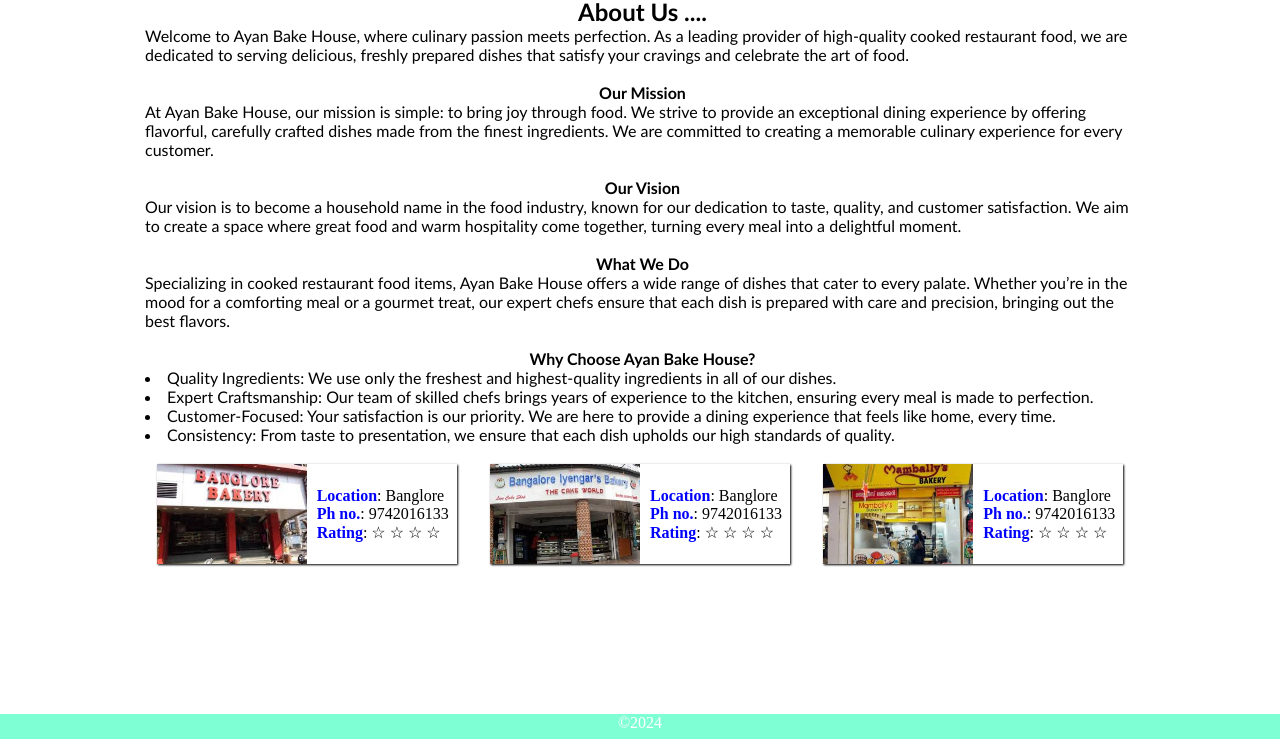
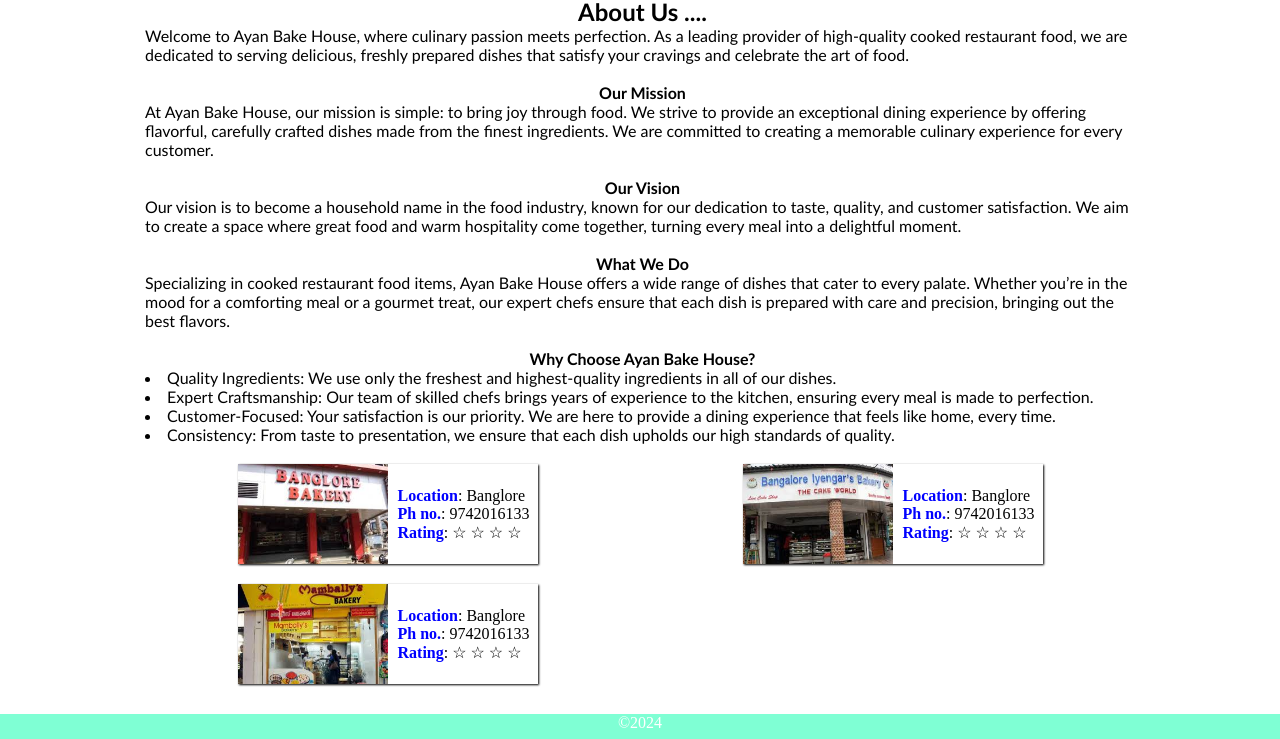
Before and after one commit to malayankumar/project_1, a plain HTML site: page about.html in a window 1280 px wide. Shown: the part 61-800 px from the top of the page. Drawn offline with Linux system fonts and the light colour scheme.

Commit message:
gird and media add

```diff
--- a/style.css
+++ b/style.css
@@ -163,12 +163,12 @@ body {
             .grid_container {
                 margin: auto;
                 margin-top: 10px;
-                /* display: grid;
+                display: grid;
                 grid-template-columns: auto auto;
-                gap: 10px; */
-                display: flex;
+                gap: 10px;
+                /* display: flex;
                 flex-wrap: wrap;
-                justify-content: space-between;
+                justify-content: space-between; */
 
                 .grid_item {
                     margin: auto;
@@ -211,12 +211,12 @@ body {
                     }
                 }
             }
-            /* @media screen and (max-width: 480px) {
-                .grid-container {
+            @media screen and (max-width: 480px) {
+                .grid_container {
 
                     grid-template-columns: auto;
                 }
-            } */
+            }
         }
 
         .sign-in-form {
```
